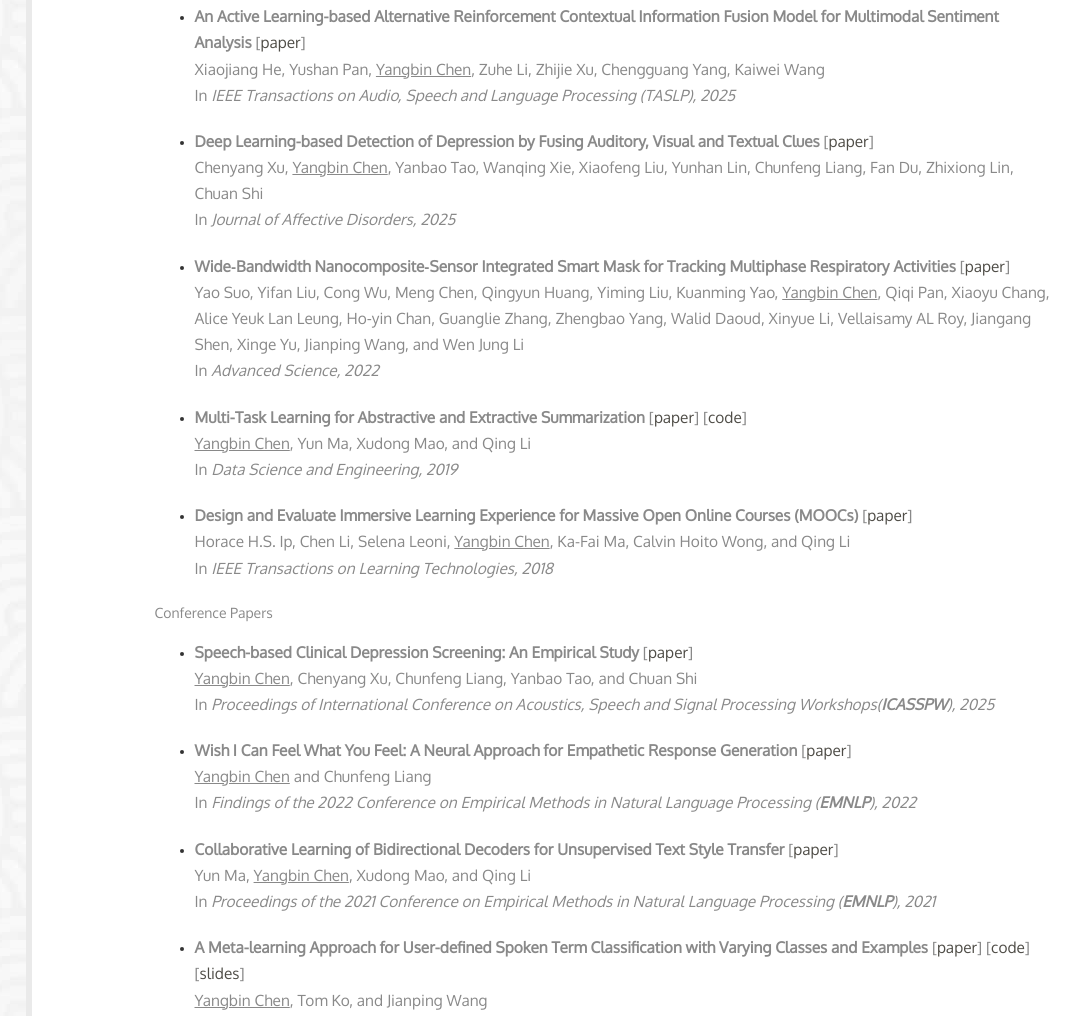
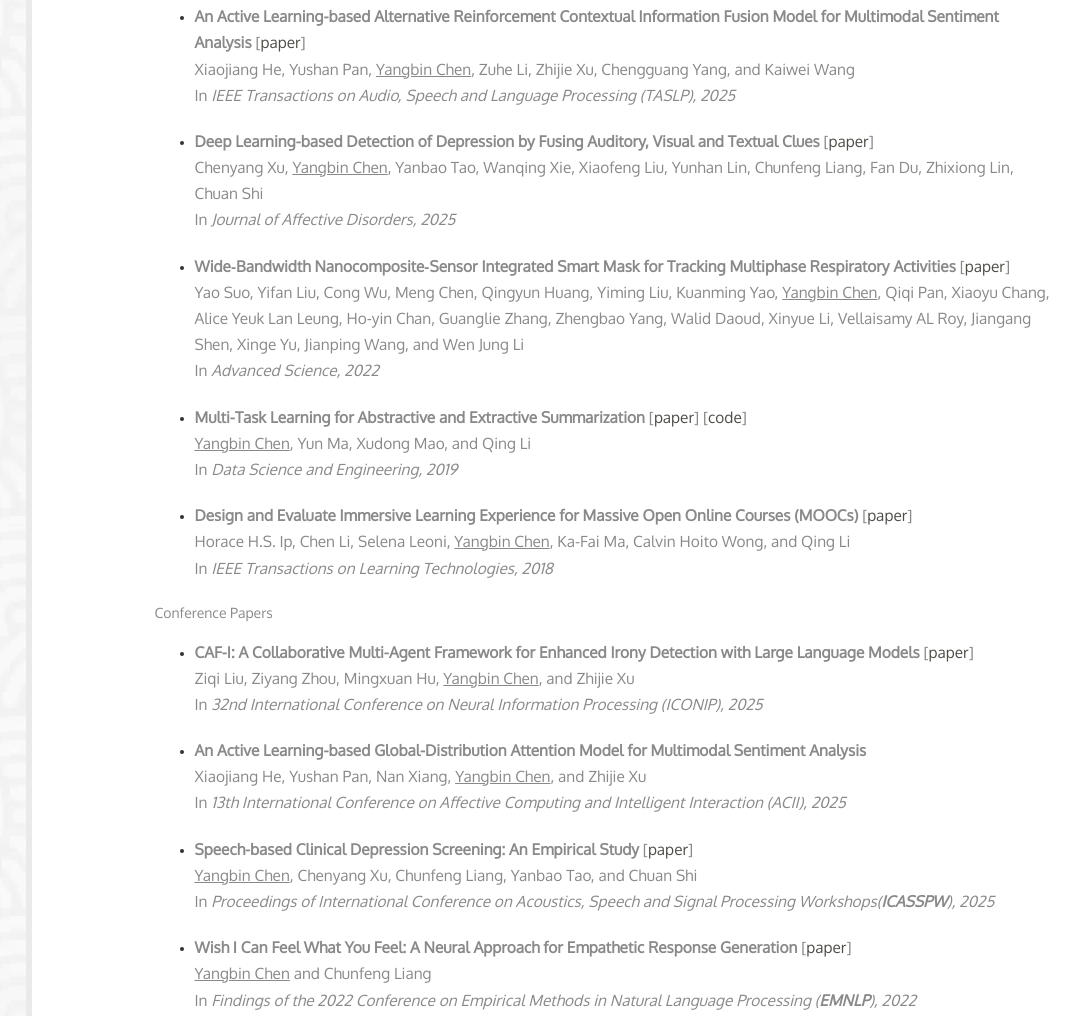
Before and after one commit to yangbin-chen/yangbin-chen.github.io, a plain HTML site: page publication.html in a window 1280 px wide. Shown: the part 484-1500 px from the top of the page, without its empty margins (38-1117 px from the left). Drawn offline with nearby package versions, Linux system fonts and the light colour scheme; a web font is replaced by a local one.

Commit message:
Update publication.html

```diff
--- a/publication.html
+++ b/publication.html
@@ -91,7 +91,7 @@
       <ul>
 		  <li><p>
 			<b>An Active Learning-based Alternative Reinforcement Contextual Information Fusion Model for Multimodal Sentiment Analysis</b> [<a href="https://doi.org/10.1109/TASLPRO.2025.3597474">paper</a>] <br>
-			  Xiaojiang He, Yushan Pan, <u>Yangbin Chen</u>, Zuhe Li, Zhijie Xu, Chengguang Yang, Kaiwei Wang <br>
+			  Xiaojiang He, Yushan Pan, <u>Yangbin Chen</u>, Zuhe Li, Zhijie Xu, Chengguang Yang, and Kaiwei Wang <br>
 			  In <i>IEEE Transactions on Audio, Speech and Language Processing (TASLP), 2025</i>
 		  </p></li>
 
@@ -121,6 +121,16 @@
       <h4>Conference Papers</h4>
 
       <ul>
+		<li><p>
+			<b>CAF-I: A Collaborative Multi-Agent Framework for Enhanced Irony Detection with Large Language Models</b> [<a href="https://openreview.net/forum?id=wVXNpw2amK&referrer=%5BAuthor%20Console%5D(%2Fgroup%3Fid%3Dapnns.org%2FICONIP%2F2025%2FConference%2FAuthors%23your-submissions)">paper</a>] <br>
+			Ziqi Liu, Ziyang Zhou, Mingxuan Hu, <u>Yangbin Chen</u>, and Zhijie Xu <br>
+			In <i>32nd International Conference on Neural Information Processing (ICONIP), 2025</i>
+		</p></li>
+		  <li><p>
+			  <b>An Active Learning-based Global-Distribution Attention Model for Multimodal Sentiment Analysis</b> <br>
+			  Xiaojiang He, Yushan Pan, Nan Xiang, <u>Yangbin Chen</u>, and Zhijie Xu <br>
+			  In <i>13th International Conference on Affective Computing and Intelligent Interaction (ACII), 2025</i>
+		  </p></li>
 
 		<li><p>
           <b>Speech-based Clinical Depression Screening: An Empirical Study</b> [<a href="https://doi.org/10.1109/ICASSPW65056.2025.11011046">paper</a>] <br>
```
